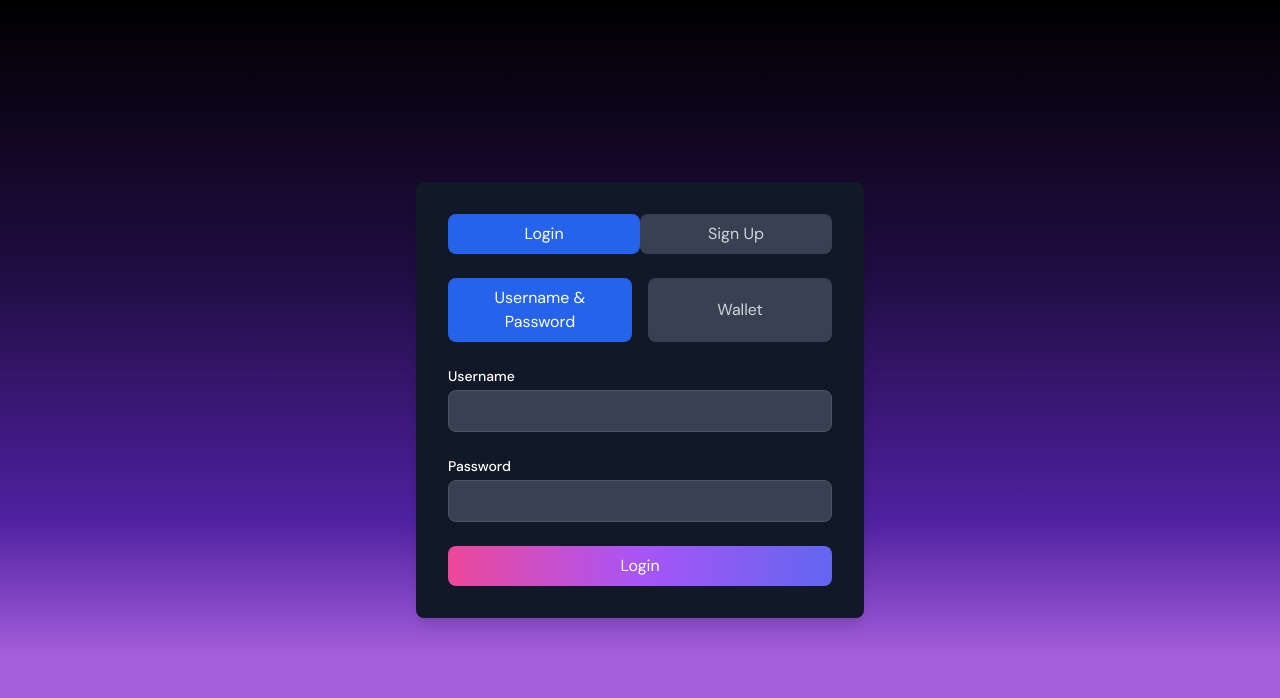
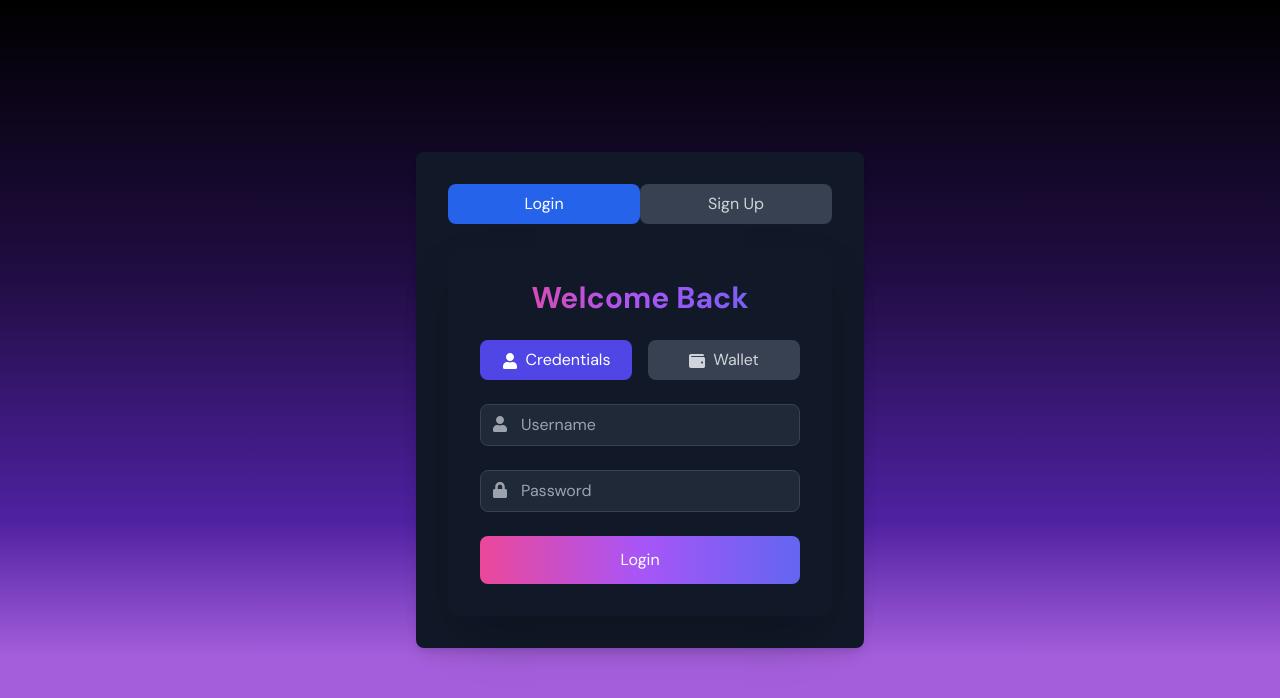
Before and after one commit to PawanAK/TeleGage_LandingPage, a Next.js app: page /auth in a window 1280 px wide. Shown: the top 698 px of the page. Built offline with nearby package versions, Linux system fonts and the light colour scheme.

Commit message:
auth ui improv

```diff
--- a/package.json
+++ b/package.json
@@ -25,6 +25,7 @@
     "petra-plugin-wallet-adapter": "^0.4.5",
     "react": "^18",
     "react-dom": "^18",
+    "react-icons": "^5.3.0",
     "tailwind-merge": "^2.5.2",
     "tailwindcss-animate": "^1.0.7"
   },
--- a/src/components/AuthForm.tsx
+++ b/src/components/AuthForm.tsx
@@ -1,8 +1,8 @@
 "use client";
 import { useState, useEffect } from "react";
-// import { useWallet } from "@aptos-labs/wallet-adapter-react";
 import axios from 'axios';
 import { useRouter } from 'next/navigation';
+import { FaUser, FaLock, FaWallet } from 'react-icons/fa';
 
 export const AuthForm = ({ isLogin }: { isLogin: boolean }) => {
     const [username, setUsername] = useState("");
@@ -12,7 +12,6 @@ export const AuthForm = ({ isLogin }: { isLogin: boolean }) => {
     const [errorMessage, setErrorMessage] = useState("");
     const [successMessage, setSuccessMessage] = useState("");
 
-    // const { connect, disconnect, account, connected } = useWallet();
     const router = useRouter();
 
     const getAptosWallet = () => {
@@ -96,21 +95,27 @@ export const AuthForm = ({ isLogin }: { isLogin: boolean }) => {
     }, []);
 
     return (
+        <div className="bg-gray-900 p-8 rounded-xl shadow-2xl max-w-md w-full mx-auto">
+            <h2 className="text-3xl font-bold mb-6 text-center bg-gradient-to-r from-pink-500 via-purple-500 to-indigo-500 text-transparent bg-clip-text">
+                {isLogin ? "Welcome Back" : "Join Us"}
+            </h2>
             <form onSubmit={handleSubmit} className="space-y-6">
                 {isLogin && (
-                <div className="flex space-x-4 mb-4">
+                    <div className="flex space-x-4 mb-6">
                         <button
                             type="button"
                             onClick={() => setLoginMethod("credentials")}
-                        className={`flex-1 py-2 px-4 rounded-lg ${loginMethod === "credentials" ? 'bg-blue-600 text-white' : 'bg-gray-700 text-gray-300'}`}
+                            className={`flex-1 py-2 px-4 rounded-lg transition-all duration-300 ${loginMethod === "credentials" ? 'bg-indigo-600 text-white' : 'bg-gray-700 text-gray-300 hover:bg-gray-600'}`}
                         >
-                        Username & Password
+                            <FaUser className="inline-block mr-2" />
+                            Credentials
                         </button>
                         <button
                             type="button"
                             onClick={() => setLoginMethod("wallet")}
-                        className={`flex-1 py-2 px-4 rounded-lg ${loginMethod === "wallet" ? 'bg-blue-600 text-white' : 'bg-gray-700 text-gray-300'}`}
+                            className={`flex-1 py-2 px-4 rounded-lg transition-all duration-300 ${loginMethod === "wallet" ? 'bg-indigo-600 text-white' : 'bg-gray-700 text-gray-300 hover:bg-gray-600'}`}
                         >
+                            <FaWallet className="inline-block mr-2" />
                             Wallet
                         </button>
                     </div>
@@ -118,25 +123,27 @@ export const AuthForm = ({ isLogin }: { isLogin: boolean }) => {
 
                 {(!isLogin || (isLogin && loginMethod === "credentials")) && (
                     <>
-                    <div>
-                        <label htmlFor="username" className="block mb-1 text-sm font-medium">Username</label>
+                        <div className="relative">
+                            <FaUser className="absolute top-3 left-3 text-gray-400" />
                             <input
                                 type="text"
                                 id="username"
                                 value={username}
                                 onChange={(e) => setUsername(e.target.value)}
-                            className="w-full p-2 rounded-lg bg-gray-700 text-white border border-gray-600 focus:border-blue-500 focus:ring-1 focus:ring-blue-500"
+                                className="w-full p-2 pl-10 rounded-lg bg-gray-800 text-white border border-gray-700 focus:border-indigo-500 focus:ring-2 focus:ring-indigo-500 transition-all duration-300"
+                                placeholder="Username"
                                 required
                             />
                         </div>
-                    <div>
-                        <label htmlFor="password" className="block mb-1 text-sm font-medium">Password</label>
+                        <div className="relative">
+                            <FaLock className="absolute top-3 left-3 text-gray-400" />
                             <input
                                 type="password"
                                 id="password"
                                 value={password}
                                 onChange={(e) => setPassword(e.target.value)}
-                            className="w-full p-2 rounded-lg bg-gray-700 text-white border border-gray-600 focus:border-blue-500 focus:ring-1 focus:ring-blue-500"
+                                className="w-full p-2 pl-10 rounded-lg bg-gray-800 text-white border border-gray-700 focus:border-indigo-500 focus:ring-2 focus:ring-indigo-500 transition-all duration-300"
+                                placeholder="Password"
                                 required
                             />
                         </div>
@@ -144,12 +151,13 @@ export const AuthForm = ({ isLogin }: { isLogin: boolean }) => {
                 )}
 
                 {(!isLogin || (isLogin && loginMethod === "wallet")) && (
-                <div className="space-y-2">
+                    <div className="space-y-4">
                         <button
                             type="button"
                             onClick={petraAddress ? disconnectPetra : connectPetra}
-                        className="w-full bg-purple-600 text-white py-2 px-4 rounded-lg hover:bg-purple-700 transition duration-300 overflow-hidden text-ellipsis"
+                            className="w-full bg-purple-600 text-white py-2 px-4 rounded-lg hover:bg-purple-700 transition-all duration-300 flex items-center justify-center"
                         >
+                            <FaWallet className="mr-2" />
                             {petraAddress
                                 ? `Connected: ${petraAddress.slice(0, 6)}...${petraAddress.slice(-4)}`
                                 : "Connect Petra Wallet"}
@@ -158,7 +166,7 @@ export const AuthForm = ({ isLogin }: { isLogin: boolean }) => {
                             <button
                                 type="button"
                                 onClick={disconnectPetra}
-                            className="w-full bg-red-600 text-white py-2 px-4 rounded-lg hover:bg-red-700 transition duration-300"
+                                className="w-full bg-red-600 text-white py-2 px-4 rounded-lg hover:bg-red-700 transition-all duration-300"
                             >
                                 Disconnect Wallet
                             </button>
@@ -166,15 +174,16 @@ export const AuthForm = ({ isLogin }: { isLogin: boolean }) => {
                     </div>
                 )}
 
-            {errorMessage && <div className="text-red-500 text-sm">{errorMessage}</div>}
-            {successMessage && <div className="text-green-500 text-sm">{successMessage}</div>}
+                {errorMessage && <div className="text-red-500 text-sm bg-red-100 border border-red-400 rounded-lg p-2">{errorMessage}</div>}
+                {successMessage && <div className="text-green-500 text-sm bg-green-100 border border-green-400 rounded-lg p-2">{successMessage}</div>}
                 <button
                     type="submit"
-                className="w-full bg-gradient-to-r from-pink-500 via-purple-500 to-indigo-500 text-white py-2 px-4 rounded-lg hover:opacity-90 transition duration-300"
+                    className="w-full bg-gradient-to-r from-pink-500 via-purple-500 to-indigo-500 text-white py-3 px-6 rounded-lg hover:opacity-90 transition-all duration-300 transform hover:scale-105"
                     disabled={!isLogin && (!petraAddress || !username || !password)}
                 >
                     {isLogin ? "Login" : "Sign Up"}
                 </button>
             </form>
+        </div>
     );
 };
```
Also changed, not shown: 1 other file (tests, documents, lock files or other folders). Lines whose indentation alone changed are shown as unchanged.
